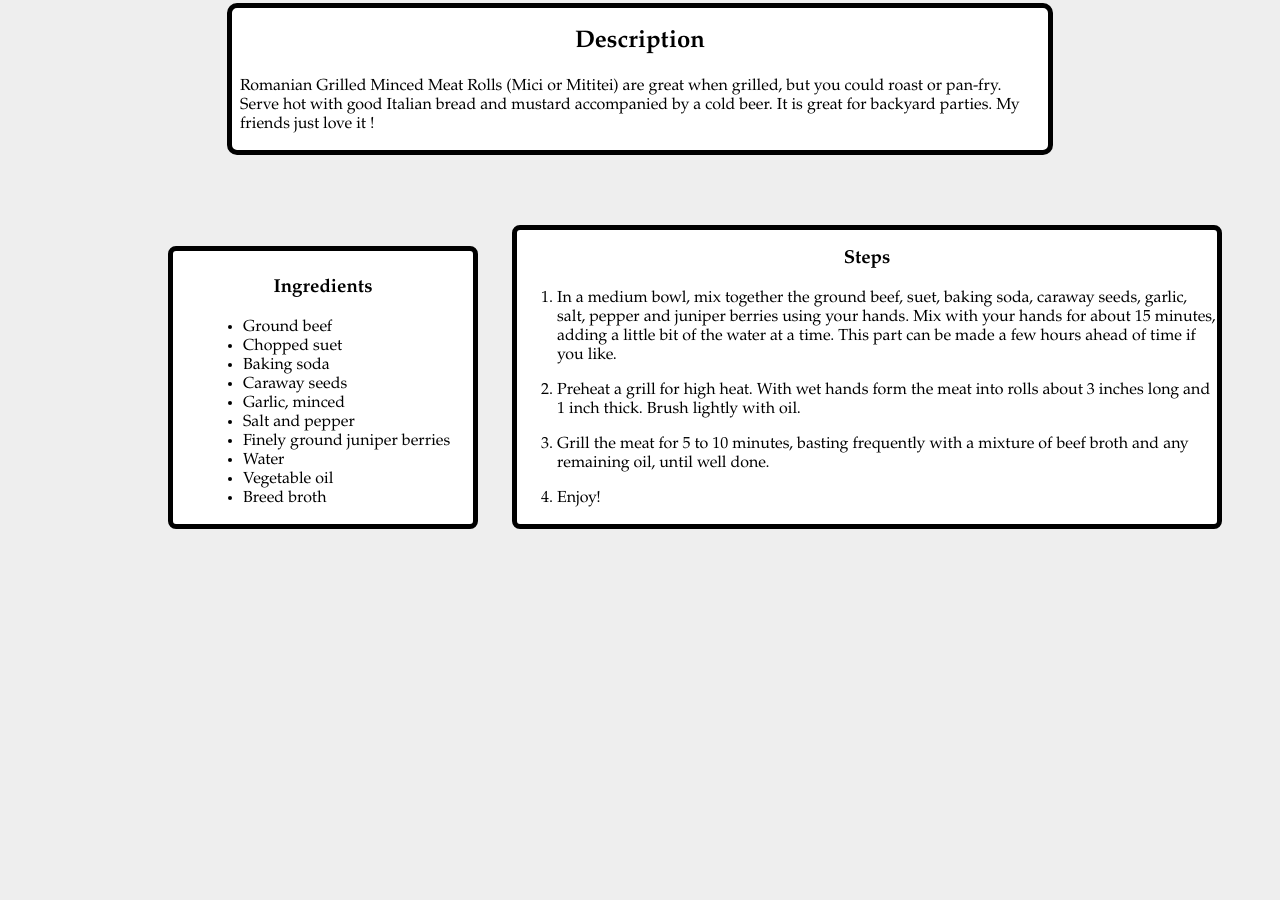
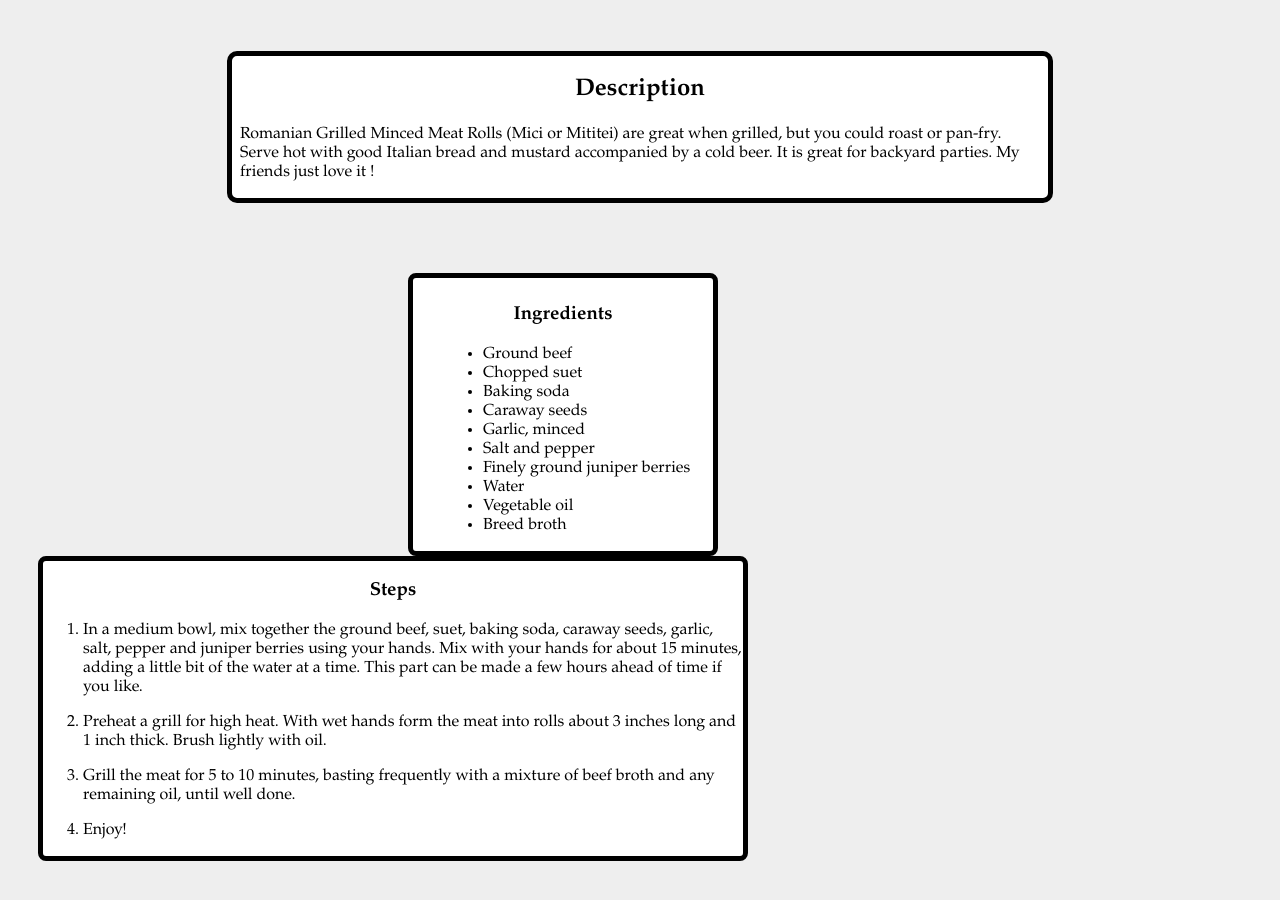
Before and after one commit to samsepi0107/odin-recipes, a plain HTML site: page recipes/romanianGrilledMincedMeatRolls.html in a window 1280 px wide. Shown: the part 596-1496 px from the top of the page. Before the commit the page ends 1133 px from the top, so only its background shows below. Drawn offline with Linux system fonts and the light colour scheme.

Commit message:
Update padding and adjust margin for recipe style sheets
Added consistent top and bottom padding across multiple recipe CSS files for improved spacing. Increased left margin for `.ingredients` section to enhance layout alignment and readability.

```diff
--- a/css/chickenShawarma-styles.css
+++ b/css/chickenShawarma-styles.css
@@ -2,6 +2,8 @@ body {
     background: #eee;
     font-family: "Garamond", serif;
     box-sizing: border-box;
+    padding-bottom: 80px;
+    padding-top: 20px;
 }
 
 .header {
@@ -49,7 +51,7 @@ body {
     border-radius: 8px;
     background: #fff;
     display: inline-block;
-    margin-left: 160px;
+    margin-left: 400px;
 }
 
 .ingredients h3 {
--- a/css/mapleSalmon-styles.css
+++ b/css/mapleSalmon-styles.css
@@ -2,6 +2,8 @@ body {
     background: #eee;
     font-family: "Garamond", serif;
     box-sizing: border-box;
+    padding-bottom: 80px;
+    padding-top: 20px;
 }
 
 .header {
--- a/css/romanianGrilledMincedMeatRolls.css
+++ b/css/romanianGrilledMincedMeatRolls.css
@@ -2,6 +2,8 @@ body {
     background: #eee;
     font-family: "Garamond", serif;
     box-sizing: border-box;
+    padding-top: 20px;
+    padding-bottom: 80px;
 }
 
 .header {
@@ -11,6 +13,7 @@ body {
     border-radius: 10px;
     background: #fff;
     margin-bottom: 70px;
+    padding: 10px;
 }
 
 .header h1 {
@@ -51,7 +54,7 @@ body {
     border-radius: 8px;
     background: #fff;
     display: inline-block;
-    margin-left: 160px;
+    margin-left: 400px;
 }
 
 .ingredients h3 {
```
